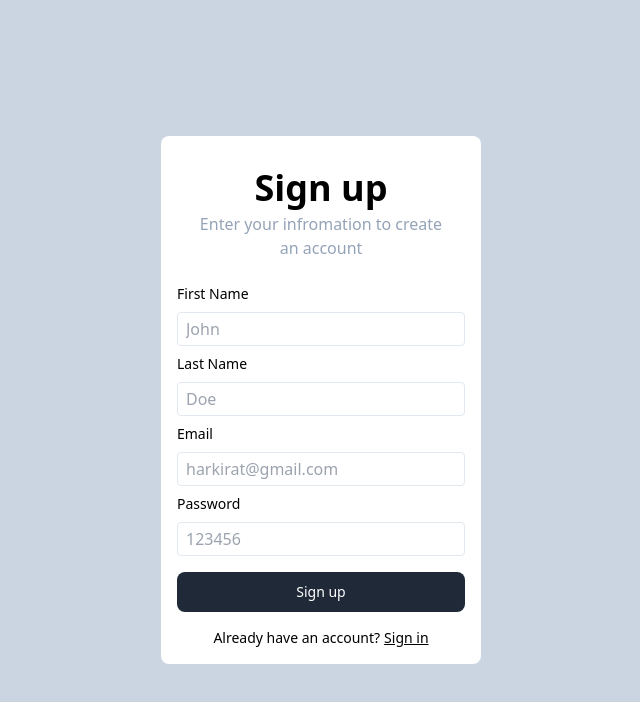
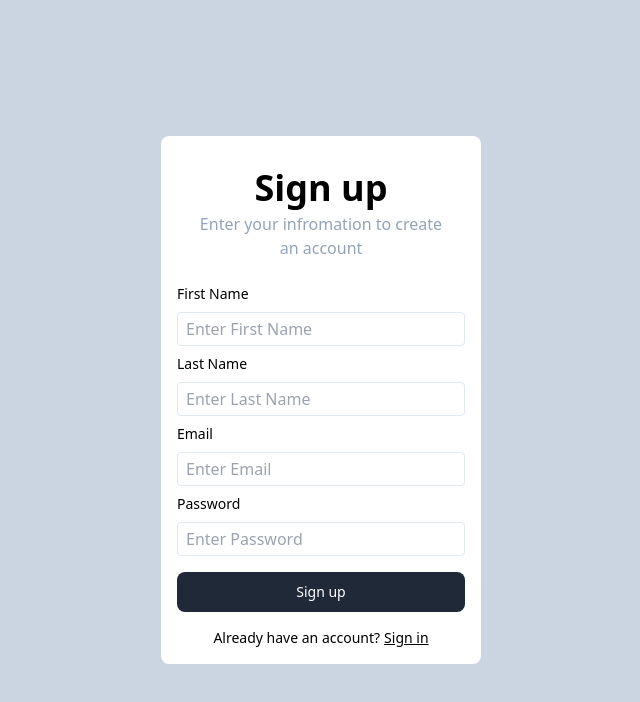
Before and after one commit to vanshaj-sharma/testpaytmapp, a React (Vite) app in the folder frontend/: page /signup in a window 1280 px wide. Shown: the top 702 px of the page, without its empty margins (319-959 px from the left). Built offline with nearby package versions, Linux system fonts and the light colour scheme.

Commit message:
connected signup to backend

```diff
--- a/frontend/src/pages/Signup.jsx
+++ b/frontend/src/pages/Signup.jsx
@@ -1,3 +1,6 @@
+import { useState } from "react";
+import { useNavigate } from "react-router-dom";
+import axios from "axios";
 import Heading from "../components/Heading";
 import SubHeading from "../components/SubHeading";
 import Input from "../components/Input";
@@ -6,18 +9,62 @@ import BottomWarning from "../components/BottomWarning";
 import Button from "../components/Button";
 
 export const Signup = () => {
+  const [firstName, setFirstName] = useState("");
+  const [lastName, setLastName] = useState("");
+  const [username, setUsername] = useState("");
+  const [password, setPassword] = useState("");
+  const navigate = useNavigate();
   return (
     <div className="bg-slate-300 h-screen flex justify-center">
       <div className="flex flex-col justify-center">
         <div className="rounded-lg bg-white w-80 text-center p-2 h-max px-4">
           <Heading label={"Sign up"} />
           <SubHeading label={"Enter your infromation to create an account"} />
-          <Input placeholder="John" label={"First Name"} />
-          <Input placeholder="Doe" label={"Last Name"} />
-          <Input placeholder="harkirat@gmail.com" label={"Email"} />
-          <Input placeholder="123456" label={"Password"} />
+          <Input
+            placeholder="Enter First Name"
+            label={"First Name"}
+            onChange={(e) => {
+              setFirstName(e.target.value);
+            }}
+          />
+          <Input
+            placeholder="Enter Last Name"
+            label={"Last Name"}
+            onChange={(e) => {
+              setLastName(e.target.value);
+            }}
+          />
+          <Input
+            placeholder="Enter Email"
+            label={"Email"}
+            onChange={(e) => {
+              setUsername(e.target.value);
+            }}
+          />
+          <Input
+            placeholder="Enter Password"
+            label={"Password"}
+            onChange={(e) => {
+              setPassword(e.target.value);
+            }}
+          />
           <div className="pt-4">
-            <Button label={"Sign up"} />
+            <Button
+              label={"Sign up"}
+              onClick={async () => {
+                const response = await axios.post(
+                  "http://localhost:3000/api/v1/user/signup",
+                  {
+                    username,
+                    firstName,
+                    lastName,
+                    password,
+                  }
+                );
+                localStorage.setItem("token", response.data.token);
+                navigate("/dashboard");
+              }}
+            />
           </div>
           <BottomWarning
             label={"Already have an account?"}
```
